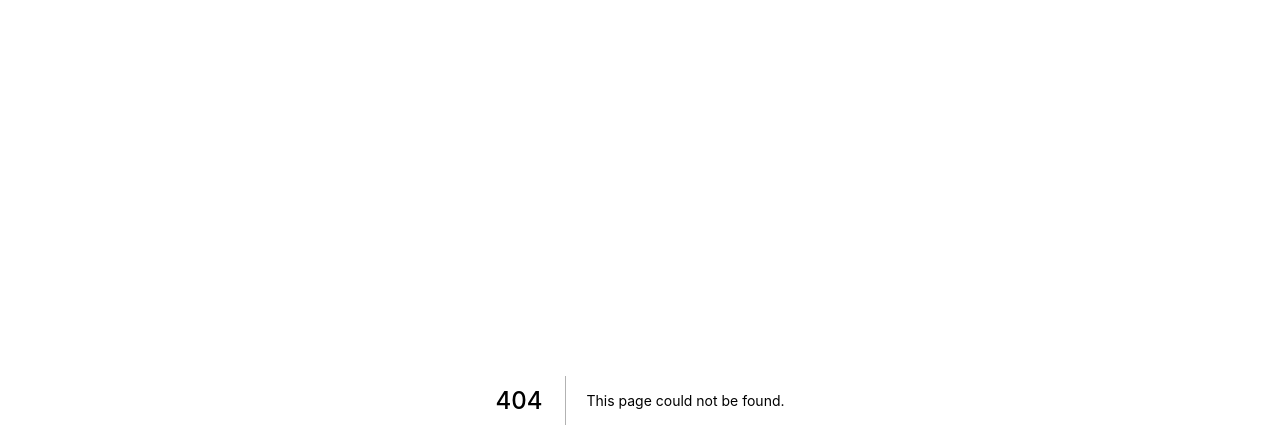
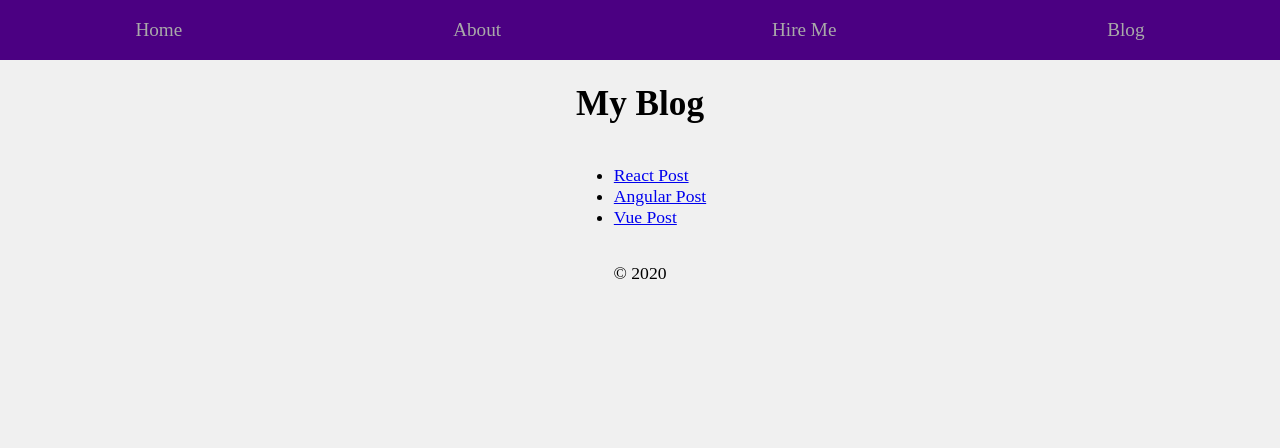
Before and after one commit to ciwwan1980/ciwwan1980-my-portfolio-next-js, a Next.js app: page /blog in a window 1280 px wide. Before the commit this address had no page. Shown: the top 448 px of the page. Built offline with nearby package versions, Linux system fonts and the light colour scheme.

Commit message:
dynamic-layout-blog

```diff
--- a/components/Layout.js
+++ b/components/Layout.js
@@ -22,6 +22,7 @@ export default({children,title}) => (
     <Link href="/"><a>Home</a></Link>
     <Link href="/about"><a>About</a></Link>
     <Link href="/hireme"><a>Hire Me</a></Link>
+    <Link href="/blog"><a>Blog</a></Link>
 
     </header>
 
--- /dev/null
+++ b/pages/blog.js
@@ -0,0 +1,20 @@
+import Layout from "../components/Layout";
+import Link from "next/link";
+
+const PostLink = ({title }) => (
+  <li>
+    <Link href={`/post?title=${title}`}>
+      <a>{title}</a>
+    </Link>
+  </li>
+);
+
+export default () => (
+  <Layout title="My Blog">
+    <ul>
+      <PostLink  title="React Post" />
+      <PostLink  title="Angular Post" />
+      <PostLink  title="Vue Post" />
+    </ul>
+  </Layout>
+);
```
Also changed, not shown: pages/about.js (+7 -14 lines), pages/post.js (added, +11 -0 lines).
